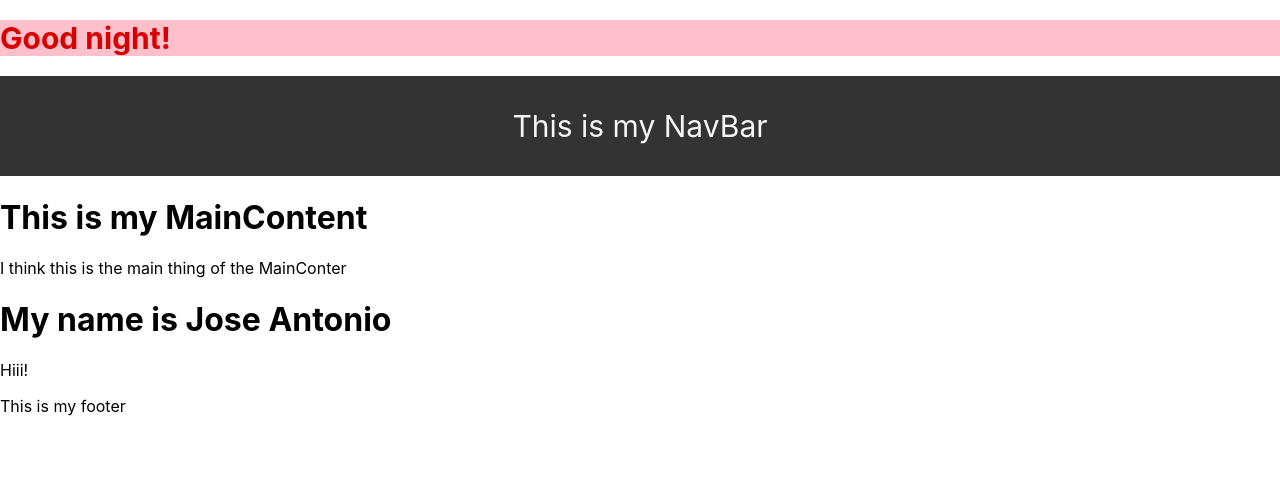
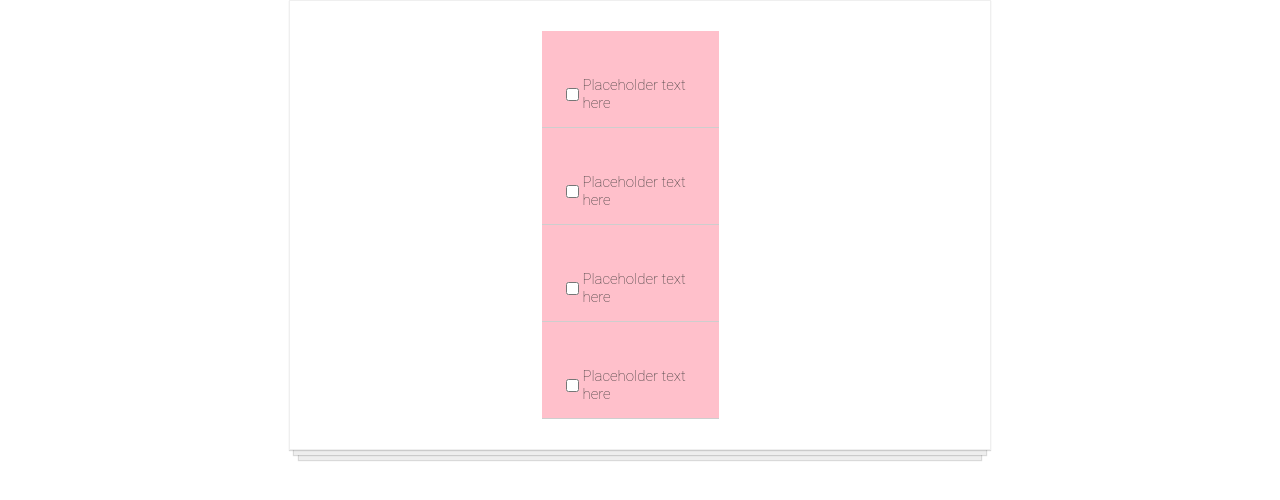
Before and after one commit to Joeypph/TrainingReactScrimba, a React (Create React App) app: page / in a window 1280 px wide. Shown: the top 500 px of the page. Built offline with nearby package versions, Linux system fonts and the light colour scheme.

Commit message:
React Todo App phase 2, add TodoItem component,css for the items,called in app.js to be display

```diff
--- a/src/App.js
+++ b/src/App.js
@@ -4,6 +4,7 @@ import React from "react"
 import NavBar from "./components/NavBar"
 import MainContent from "./components/MainContent"
 import Footer from "./components/Footer"
+import TodoItem from "./components/TodoItem"
 
 function App(){
     /*const firstName = "Bob"
@@ -31,14 +32,18 @@ function App(){
       luz.backgroundColor = "#FFC0CB"
     }
     return(
+
+      <div className="todo-list">
+        <TodoItem/>
+      </div>
         //<h1>Hello {firstName + " " + lastName}!</h1>
 
-        <div>
+        /*<div>
           <h1 style={luz}>Good {timeOfDay}!</h1>
             <NavBar/>
             <MainContent />
             <Footer/>
-        </div>
+        </div>*/
 
         /*<div>
             <input type="checkbox" name="chb1" />
--- /dev/null
+++ b/src/components/TodoItem.js
@@ -0,0 +1,34 @@
+import React from "react"
+
+function TodoItem(){
+
+    const stylediv={
+        background:"#FFC0CB",
+
+    }
+    return(
+        <div>
+            <div style={stylediv} className="todo-item">
+                <input type="checkbox" />
+                <p className="myparaf">Placeholder text here</p>
+            </div>
+
+            <div style={stylediv} className="todo-item">
+                <input type="checkbox" />
+                <p className="myparaf" >Placeholder text here</p>
+            </div>
+
+            <div style={stylediv} className="todo-item">
+                <input type="checkbox" />
+                <p className="myparaf">Placeholder text here</p>
+            </div>
+
+
+            <div style={stylediv} className="todo-item">
+                <input type="checkbox" />
+                <p className="myparaf">Placeholder text here</p>
+            </div>
+        </div>
+    )
+}
+export default TodoItem
--- a/src/index.css
+++ b/src/index.css
@@ -22,3 +22,37 @@ code {
   justify-content: center;
   align-items: center;
 }
+.todo-list {
+  background-color: white;
+  margin: auto;
+  width: 50%;
+  display: flex;
+  flex-direction: column;
+  align-items: center;
+  border: 1px solid #efefef;
+  box-shadow:
+  /* The top layer shadow */
+      0 1px 1px rgba(0,0,0,0.15),
+          /* The second layer */
+      0 10px 0 -5px #eee,
+          /* The second layer shadow */
+      0 10px 1px -4px rgba(0,0,0,0.15),
+          /* The third layer */
+      0 20px 0 -10px #eee,
+          /* The third layer shadow */
+      0 20px 1px -9px rgba(0,0,0,0.15);
+  padding: 30px;
+}
+
+.todo-item {
+  display: flex;
+  justify-content: flex-start;
+  align-items: center;
+  padding: 30px 20px 0;
+  width: 70%;
+  border-bottom: 1px solid #cecece;
+  font-family: Roboto, sans-serif;
+  font-weight: 100;
+  font-size: 15px;
+  color: #333333;
+}
```
